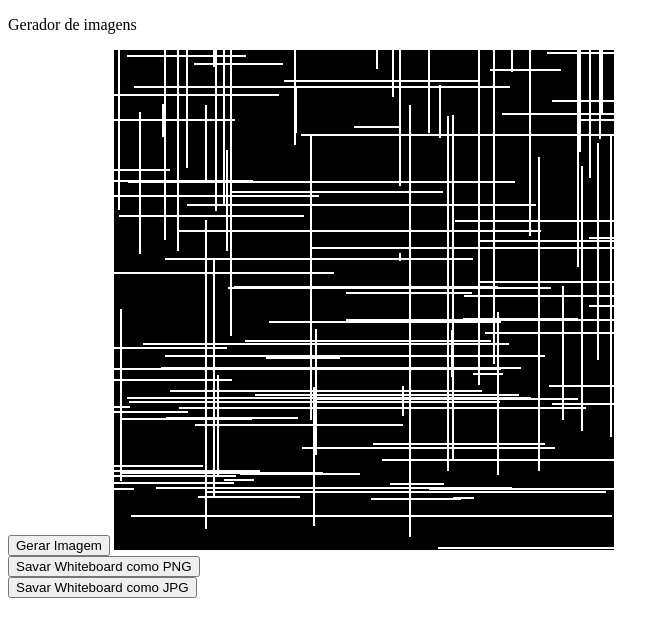
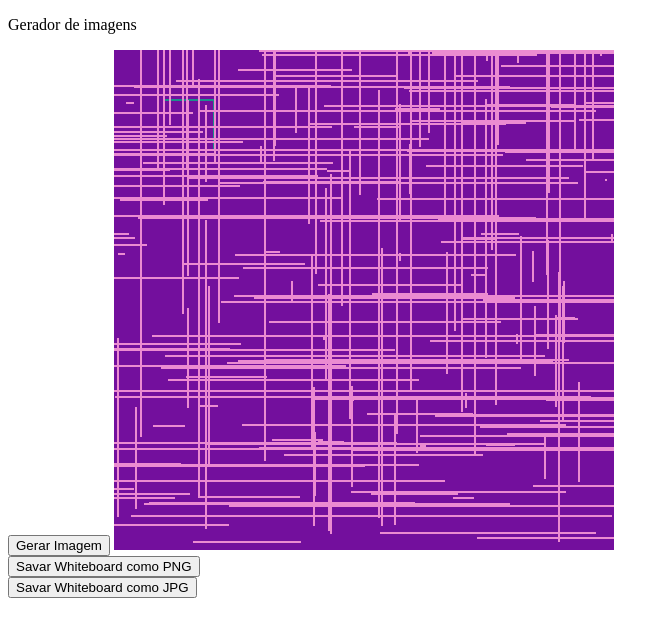
Before and after one commit to fernandojr999/exercicios-logica, a plain HTML site: page Gera Imagens/index.html in a window 1280 px wide. Both pictures are taken after a click on the button "Gerar Imagem". Shown: the whole page, without its empty margins (0-669 px from the left). Drawn offline with Linux system fonts and the light colour scheme.

Commit message:
Update index.html

```diff
--- a/Gera Imagens/index.html
+++ b/Gera Imagens/index.html
@@ -24,21 +24,39 @@
             var context = canvasWhiteboard.getContext("2d");
 
             // Background
-            context.fillStyle = "rgb(0,0,0)";
+            context.fillStyle = '#' + Math.floor(Math.random() * 0x1000000).toString(16).padStart(6, '0');
             context.fillRect(0,0,canvasWhiteboard.width,canvasWhiteboard.height);
 
             // Linha branca do Whiteboard
             context.beginPath();
-            context.strokeStyle = "rgb(255,255,255)";
+            context.strokeStyle = '#' + Math.floor(Math.random() * 0x1000000).toString(16).padStart(6, '0');
 
             context.lineWidth = 2;
 
+
+
+
+
+
+
             // Gerar Imagem
             document.getElementById("btGerarImagem").onclick = function() {
+                // Define uma cor de fundo para quadro
+                context.fillStyle = '#' + Math.floor(Math.random() * 0x1000000).toString(16).padStart(6, '0');
+                context.fillRect(0,0,canvasWhiteboard.width,canvasWhiteboard.height);
+
+                context.strokeRect(50, 50, 50, 50);
+
                 // Pega um maximo de 1000 iteracoes
                 let qtdIteracoes = Math.floor(Math.random() * 300);
                 console.log(qtdIteracoes);
                 for (let i = 0; i < qtdIteracoes; i++) {
+
+                    // Define se será uma forma geometrica ou linha
+
+                    // Define uma cor para o traço
+                    context.strokeStyle = '#' + Math.floor(Math.random() * 0x1000000).toString(16).padStart(6, '0');
+
                     // Define a direção: 1 - Direite, 2 - Esquerda, 3 - Cima, 4 - baixo
                     let direcao = Math.floor(Math.random() * 3);
 
@@ -64,6 +82,20 @@
                 }
             }
 
+
+
+
+
+
+
+
+
+
+
+
+
+
+
             // Salvar o PNG
             document.getElementById("btSavePNG").onclick = function() {
                 // Esta linha captura a imagem do Canvas
```
